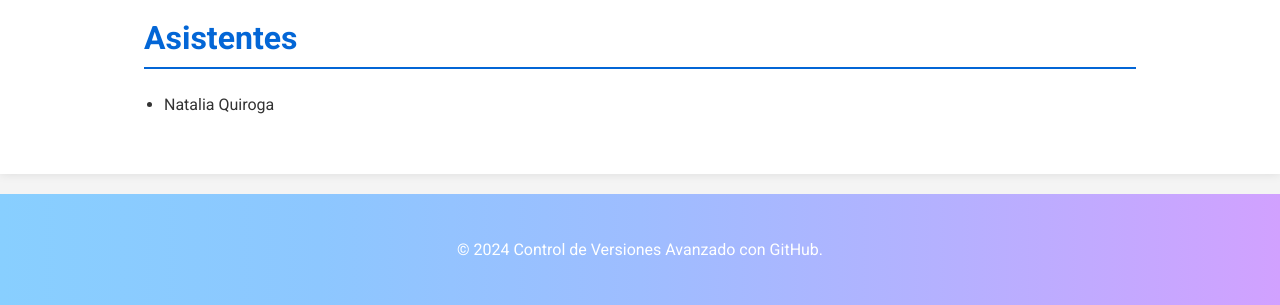
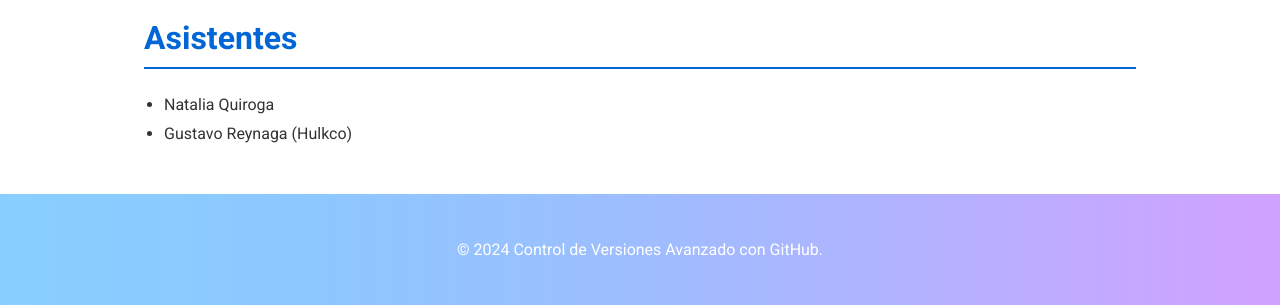
Before and after one commit to nquirogac/Hackademy, a plain HTML site: page index.html in a window 1280 px wide. Shown: the part 495-800 px from the top of the page. Drawn offline with Linux system fonts and the light colour scheme.

Commit message:
Add my name on <li>

```diff
--- a/index.html
+++ b/index.html
@@ -32,6 +32,7 @@
             <h2>Asistentes</h2>
             <ul>
                 <li>Natalia Quiroga</li>
+                <li>Gustavo Reynaga (Hulkco)</li>
 
             </ul>
 
```
